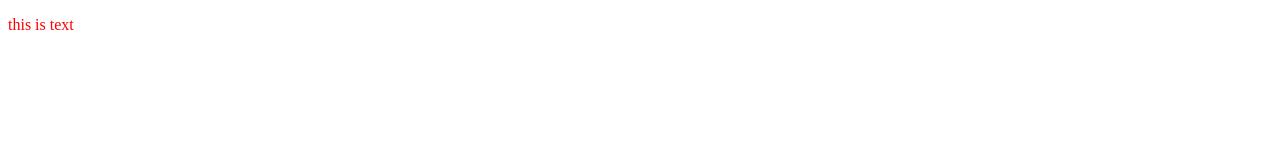
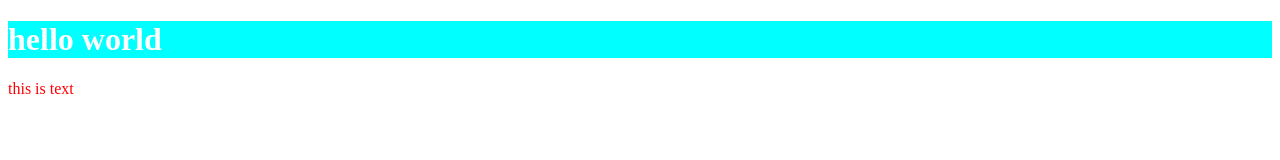
Before and after one commit to AhmedBakrElsaid/My-Project, a plain HTML site: page index.html in a window 1280 px wide. Drawn offline with Linux system fonts and the light colour scheme.

Commit message:
new files

```diff
--- a/index.html
+++ b/index.html
@@ -8,6 +8,7 @@
     <link rel="stylesheet" href="style.css">
 </head>
 <body>
+    <h1>hello world</h1>
     <p>this is text</p>
 
 </body>
--- a/style.css
+++ b/style.css
@@ -2,3 +2,8 @@ p
 {
     color: red;
 }
+h1
+{
+    background-color: aqua;
+    color: white;
+}
```
